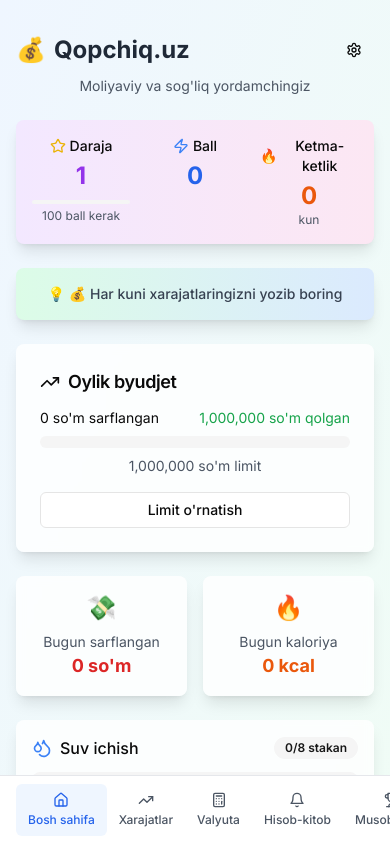
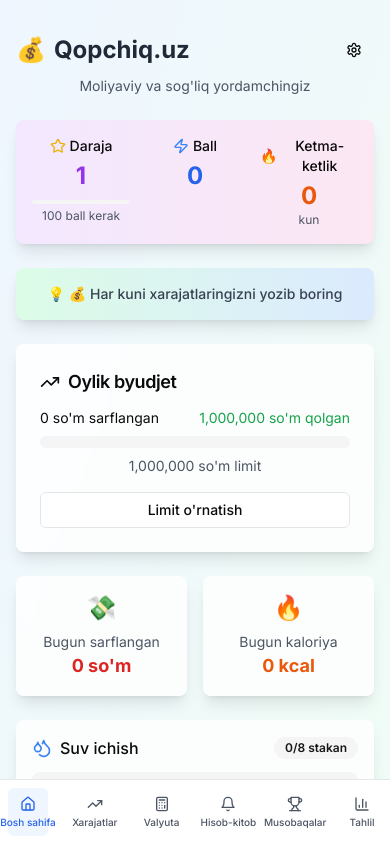
Before and after one commit to OkiljonDadakhanov/qopchiq.uz, a Next.js app: page / in a window 390 px wide. Shown: the top 844 px of the page. Built offline with nearby package versions, Linux system fonts and the light colour scheme.

Commit message:
fix: navigation mobile responsive

```diff
--- a/components/navigation.tsx
+++ b/components/navigation.tsx
@@ -1,15 +1,22 @@
-"use client"
-import Link from "next/link"
-import { usePathname } from "next/navigation"
-import { Home, TrendingUp, Calculator, Bell, Trophy, BarChart3 } from "lucide-react"
-import { Button } from "@/components/ui/button"
+"use client";
+import Link from "next/link";
+import { usePathname } from "next/navigation";
+import {
+  Home,
+  TrendingUp,
+  Calculator,
+  Bell,
+  Trophy,
+  BarChart3,
+} from "lucide-react";
+import { Button } from "@/components/ui/button";
 
 interface NavigationProps {
-  language: "uz" | "ru" | "en"
+  language: "uz" | "ru" | "en";
 }
 
 export function Navigation({ language }: NavigationProps) {
-  const pathname = usePathname()
+  const pathname = usePathname();
 
   const texts = {
     uz: {
@@ -19,7 +26,6 @@ export function Navigation({ language }: NavigationProps) {
       bills: "Hisob-kitob",
       challenges: "Musobaqalar",
       analytics: "Tahlil",
-      settings: "Sozlamalar",
     },
     ru: {
       home: "Главная",
@@ -28,7 +34,6 @@ export function Navigation({ language }: NavigationProps) {
       bills: "Счета",
       challenges: "Вызовы",
       analytics: "Аналитика",
-      settings: "Настройки",
     },
     en: {
       home: "Home",
@@ -37,11 +42,10 @@ export function Navigation({ language }: NavigationProps) {
       bills: "Bills",
       challenges: "Challenges",
       analytics: "Analytics",
-      settings: "Settings",
     },
-  }
+  };
 
-  const t = texts[language]
+  const t = texts[language];
 
   const navItems = [
     { href: "/", icon: Home, label: t.home },
@@ -50,33 +54,60 @@ export function Navigation({ language }: NavigationProps) {
     { href: "/bills", icon: Bell, label: t.bills },
     { href: "/challenges", icon: Trophy, label: t.challenges },
     { href: "/analytics", icon: BarChart3, label: t.analytics },
-  ]
+  ];
 
   return (
-    <nav className="fixed bottom-0 left-0 right-0 bg-white border-t border-gray-200 px-4 py-2 z-50">
-      <div className="max-w-md mx-auto">
-        <div className="flex justify-around">
+    <>
+      {/* Mobile bottom nav */}
+      <nav className="fixed bottom-0 left-0 right-0 bg-white border-t border-gray-200 px-2 py-2 z-50 md:hidden">
+        <div className="mx-auto max-w-lg">
+          <div className="flex justify-between items-center">
+            {navItems.map((item) => {
+              const isActive = pathname === item.href;
+              const Icon = item.icon;
+              return (
+                <Link key={item.href} href={item.href}>
+                  <Button
+                    variant="ghost"
+                    size="icon"
+                    className={`flex flex-col items-center gap-1 h-auto py-2 px-3 rounded-md ${
+                      isActive ? "text-blue-600 bg-blue-50" : "text-gray-600"
+                    }`}
+                  >
+                    <Icon className="h-5 w-5" />
+                    <span className="text-[10px] leading-tight">
+                      {item.label}
+                    </span>
+                  </Button>
+                </Link>
+              );
+            })}
+          </div>
+        </div>
+      </nav>
+
+      {/* Desktop sidebar nav */}
+      <aside className="hidden md:flex md:flex-col md:fixed md:left-0 md:top-0 md:h-full md:w-60 bg-white border-r border-gray-200 p-4">
+        <div className="space-y-2">
           {navItems.map((item) => {
-            const isActive = pathname === item.href
-            const Icon = item.icon
-
+            const isActive = pathname === item.href;
+            const Icon = item.icon;
             return (
               <Link key={item.href} href={item.href}>
                 <Button
                   variant="ghost"
-                  size="sm"
-                  className={`flex flex-col gap-1 h-auto py-2 px-3 ${
-                    isActive ? "text-blue-600 bg-blue-50" : "text-gray-600"
+                  className={`w-full justify-start gap-2 ${
+                    isActive ? "text-blue-600 bg-blue-50" : "text-gray-700"
                   }`}
                 >
                   <Icon className="h-5 w-5" />
-                  <span className="text-xs">{item.label}</span>
+                  <span>{item.label}</span>
                 </Button>
               </Link>
-            )
+            );
           })}
         </div>
-      </div>
-    </nav>
-  )
+      </aside>
+    </>
+  );
 }
```
